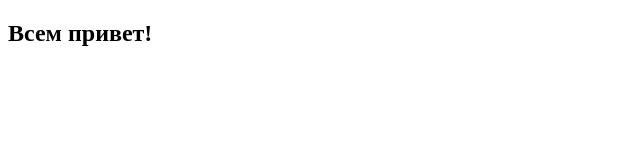
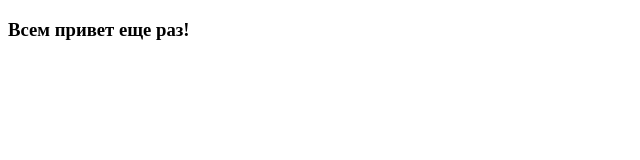
Before and after one commit to alexsandrov33/test_apps, a plain HTML site: page index.html in a window 1280 px wide. Shown: the whole page, without its empty margins (0-640 px from the left). Drawn offline with Linux system fonts and the light colour scheme.

Commit message:
commit_3

```diff
--- a/index.html
+++ b/index.html
@@ -6,7 +6,8 @@
     <title>Document</title>
 </head>
 <body>
-    <h2>Всем привет!</h2>
+    <!-- <h2>Всем привет!</h2> -->
+    <h3>Всем привет еще раз!</h3>
 
 </body>
 </html>
```
